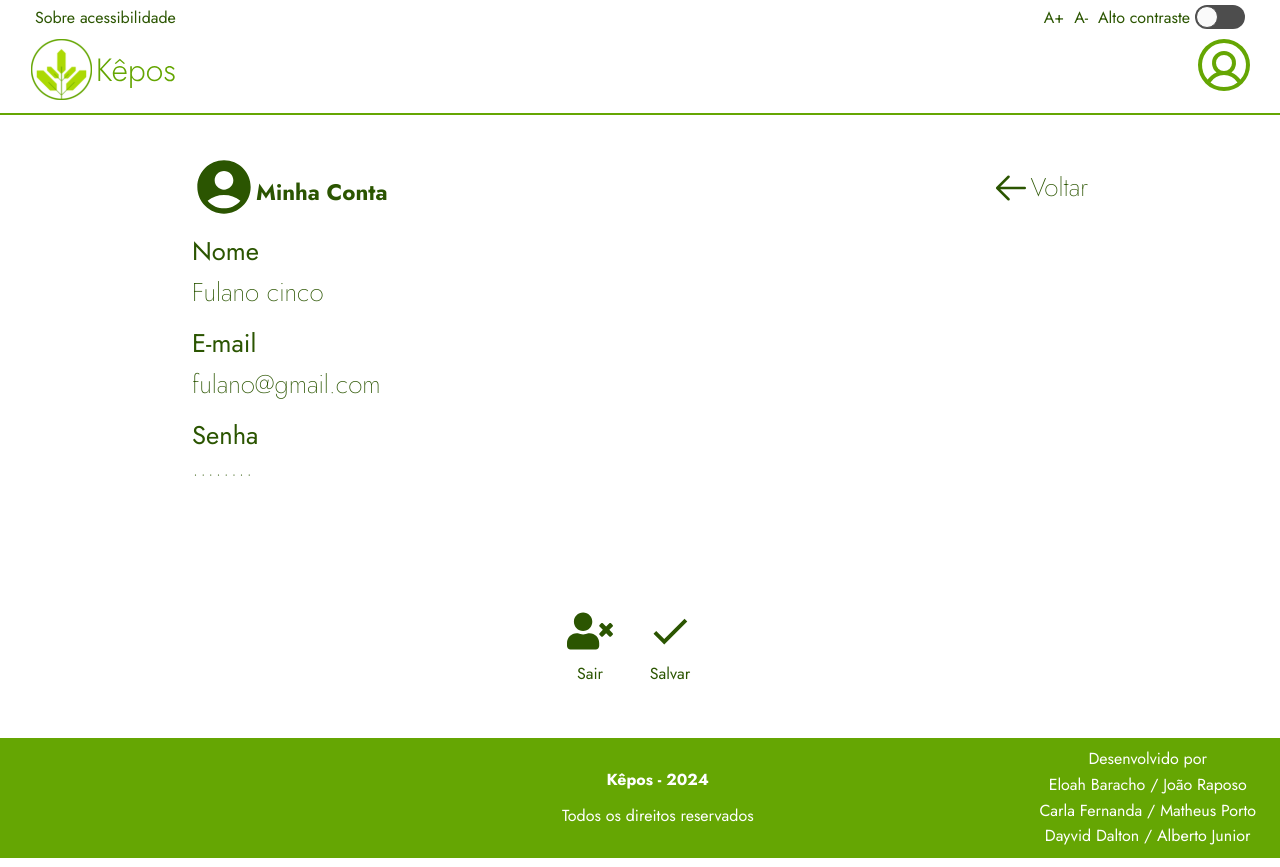
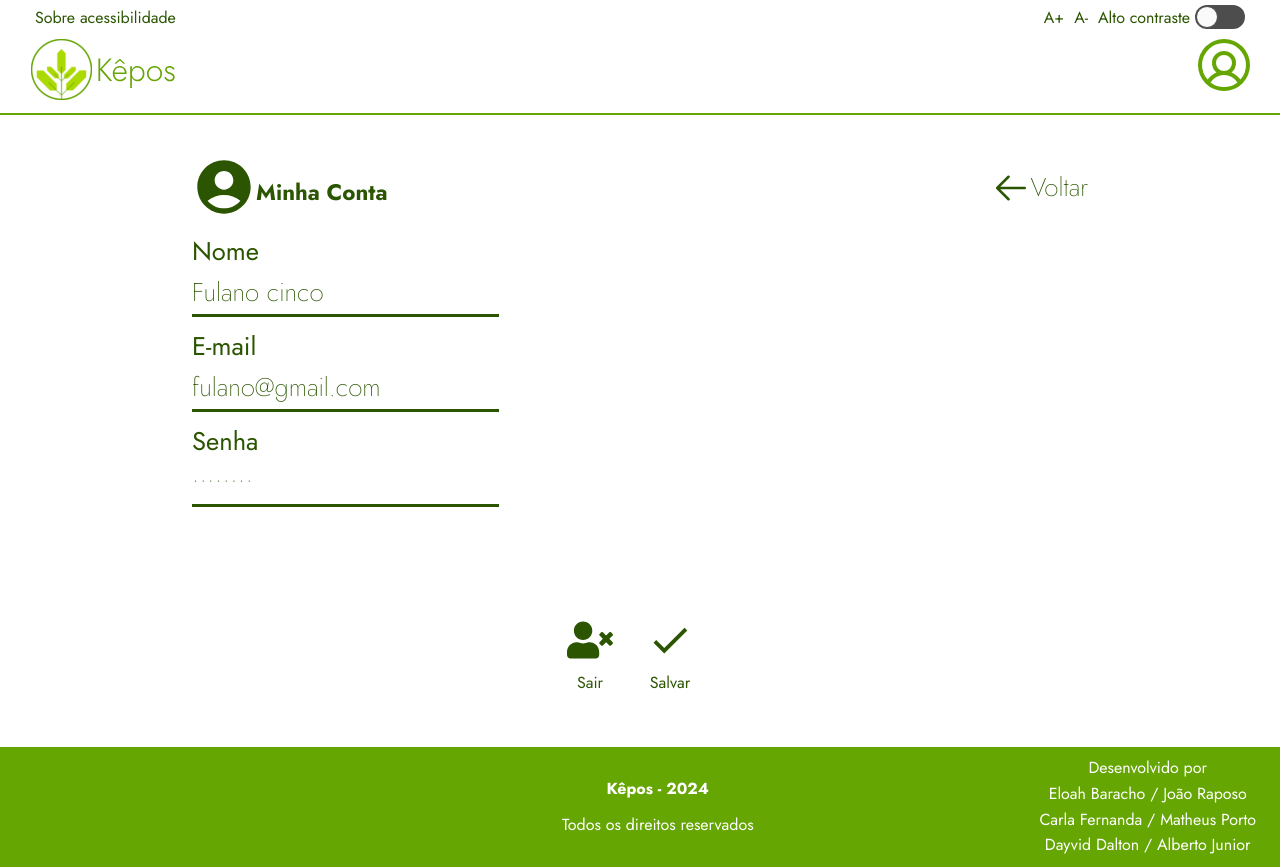
Before and after one commit to Project-Kepos/kepos-front-end, a React (Vite) app: page /dashboard/my-account in a window 1280 px wide. Built offline with nearby package versions, Linux system fonts and the light colour scheme; no server answers; sample sign-in values are in the browser's storage.

Commit message:
Alteração dos campos de input para identificação visual deles

```diff
--- a/src/pages/my-account/styles.module.css
+++ b/src/pages/my-account/styles.module.css
@@ -32,12 +32,14 @@
   border: none;
   background: none;
 }
-input{
-  font-size: 1.6rem;
-  border: none;
-  background-color: transparent;
-  margin-bottom: 10px;
-  font-weight: 200;
+
+/* Alteração dos campos de input para identificação visual deles */
+input {
+    font-size: 1.6rem;
+    margin-bottom: 10px;
+    font-weight: 200;
+    border: hidden;
+    border-bottom: solid;
 }
 .btnVoltar {
   color: var(--green-600);
```
